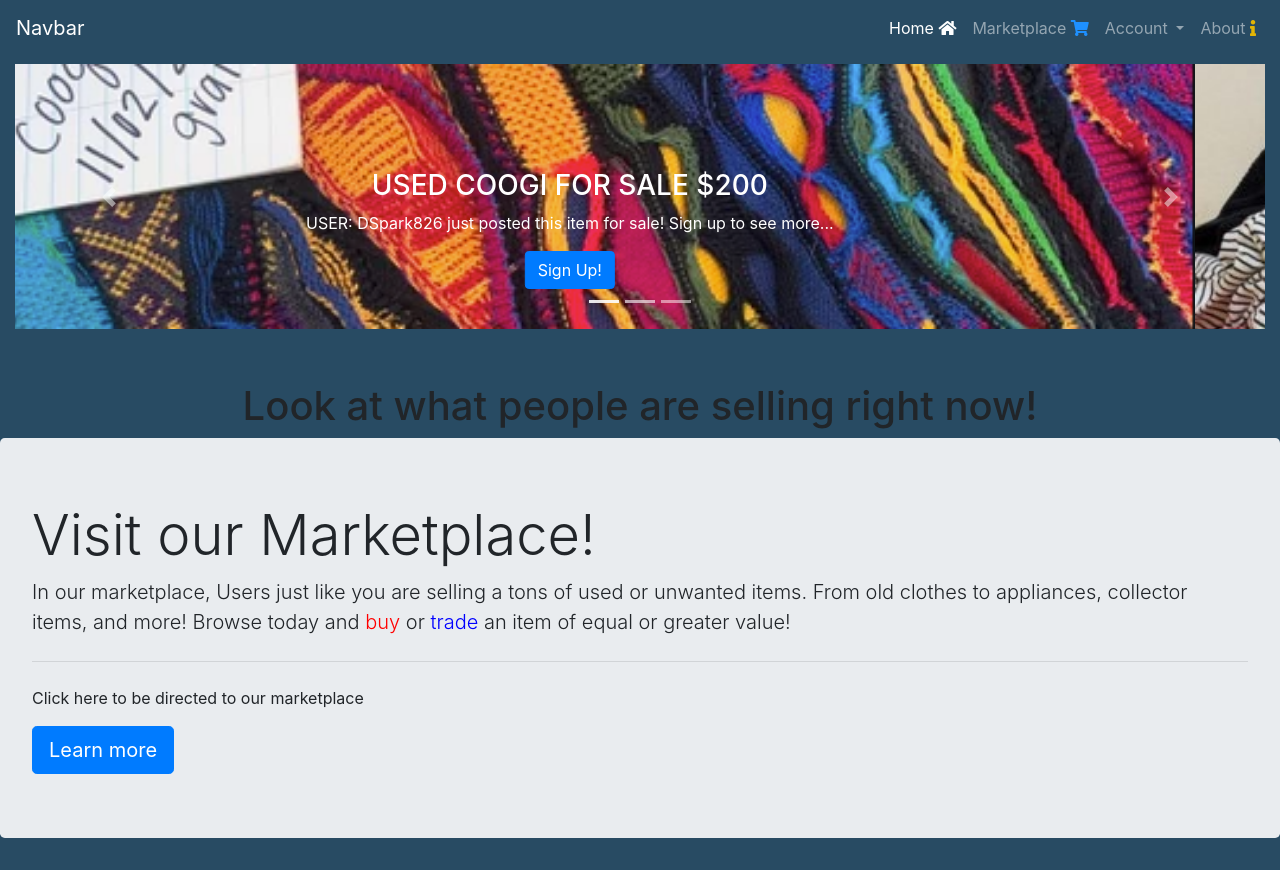
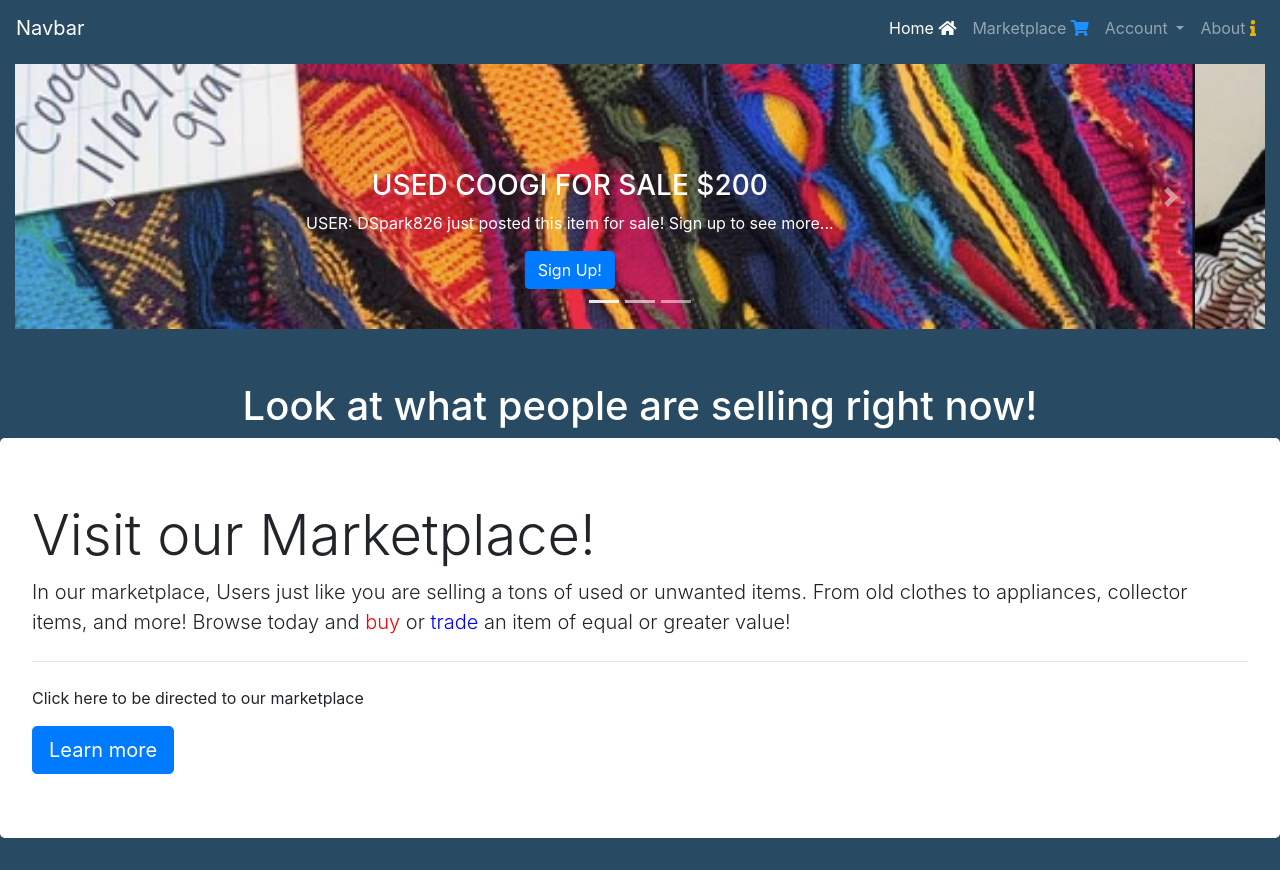
Before and after one commit to Crozarts/Project2Group2, a website: page public/home.html in a window 1280 px wide. Drawn offline with nearby package versions, Linux system fonts and the light colour scheme.

Commit message:
color white home page jumbo and text

```diff
--- a/public/home.html
+++ b/public/home.html
@@ -105,12 +105,12 @@
     </div>
   </div>
   <!-- intro content -->
-  <div class="container" style="text-align: center; padding-top: 5px;">
+  <div class="container" style="text-align: center; padding-top: 5px; color: white;">
     <h1>Look at what people are selling right now!</h1>
   </div>
 
   <!-- example items for sale in cards -->
-  <div class="jumbotron" id="jumboHome">
+  <div class="jumbotron" style="background-color: white ">
     <h1 class="display-4">Visit our Marketplace!</h1>
       <p class="lead">In our marketplace, Users just like you are selling a tons of used or unwanted items. From old
       clothes to appliances, collector items, and more! Browse today and <span style="color: red">buy</span> or <span
```
